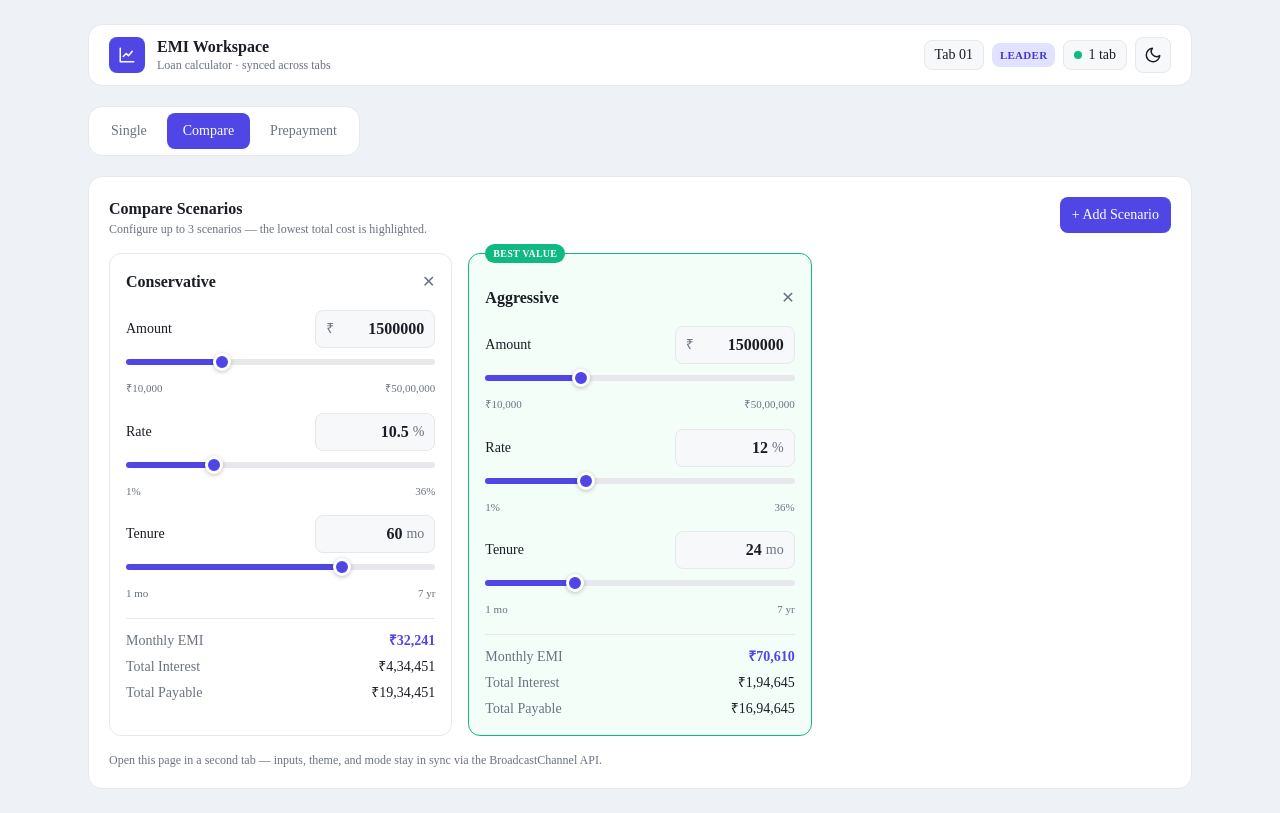
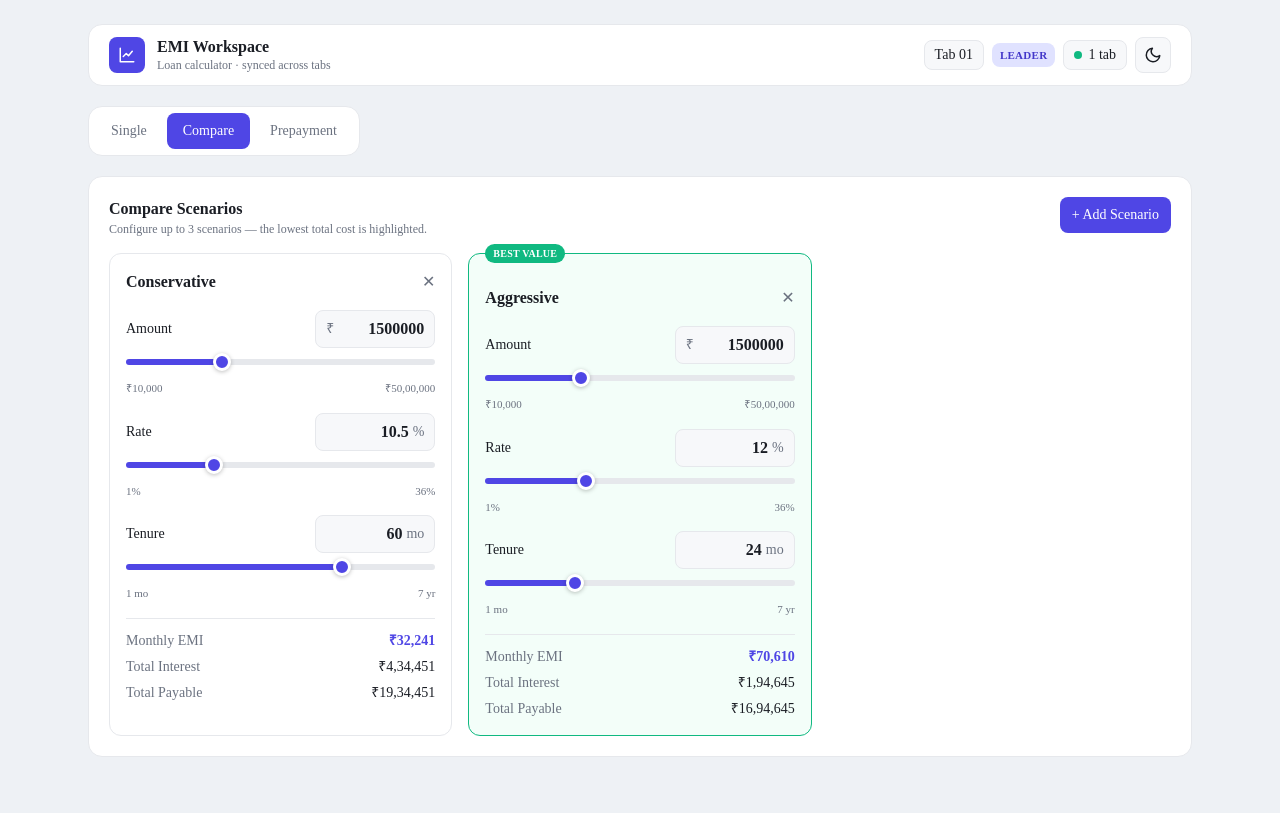
Before and after one commit to architaagr25/loanlens, a Next.js app: page / in a window 1280 px wide. Both pictures are taken after a click on the button "Compare". Built offline with nearby package versions, Linux system fonts and the light colour scheme.

Commit message:
edit: unnecessary footnote removed

```diff
--- a/src/components/CompareMode.jsx
+++ b/src/components/CompareMode.jsx
@@ -88,11 +88,6 @@ export default function CompareMode() {
           />
         ))}
       </div>
-
-      <p className="text-muted text-xs">
-        Open this page in a second tab — inputs, theme, and mode stay in sync via
-        the BroadcastChannel API.
-      </p>
     </section>
   );
 }
```
